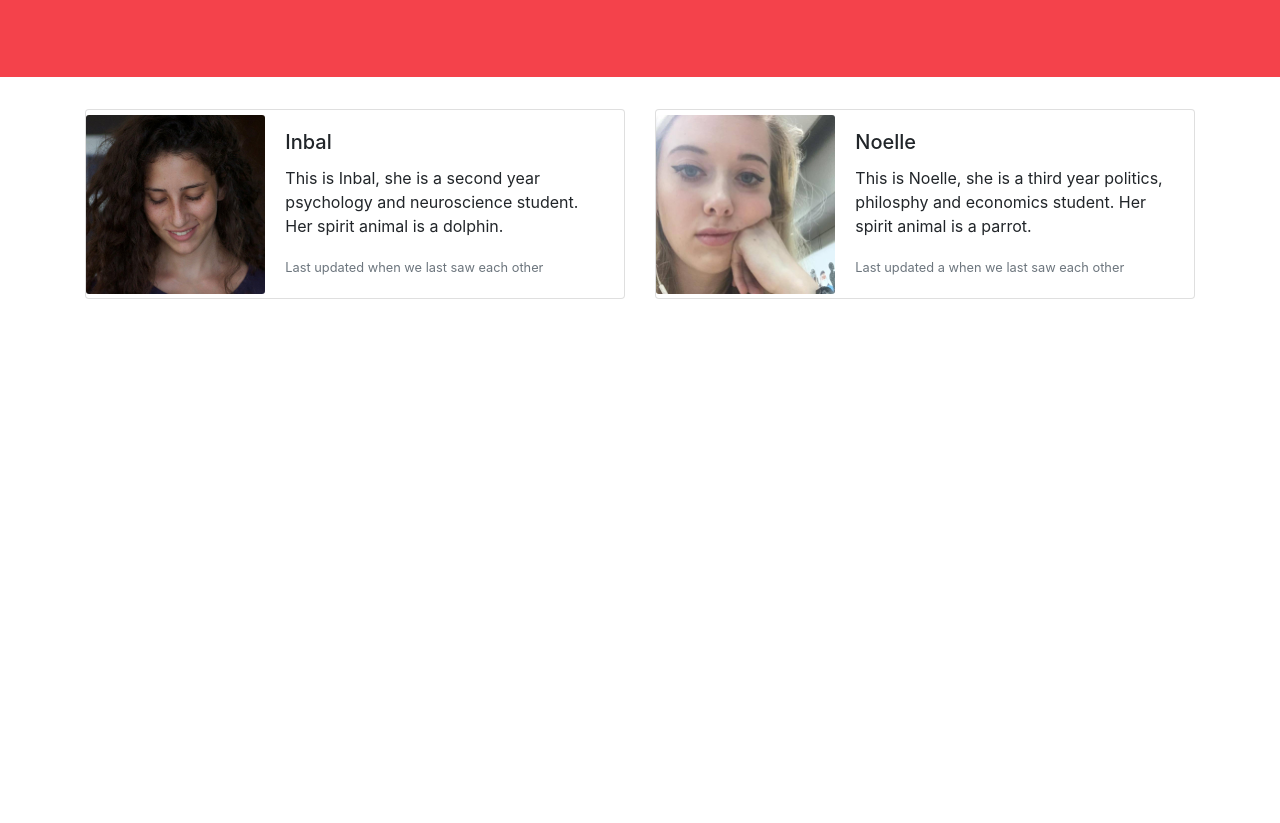
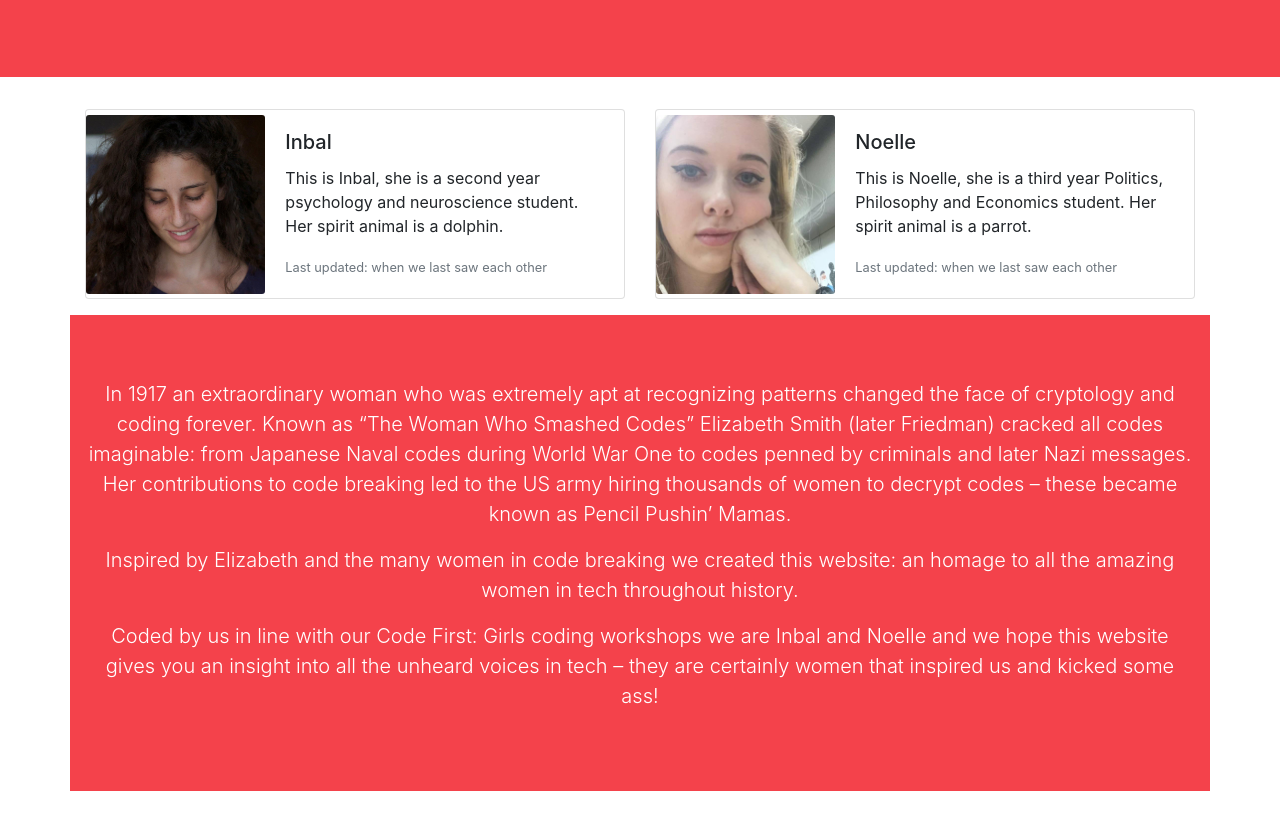
Before and after one commit to No-elles/No-elles.github.io, a plain HTML site: page about.html in a window 1280 px wide. Shown: the part 228-1051 px from the top of the page. Before the commit the page ends 800 px from the top, so only its background shows below. Drawn offline with nearby package versions, Linux system fonts and the light colour scheme.

Commit message:
Update about.html

```diff
--- a/about.html
+++ b/about.html
@@ -53,7 +53,7 @@
             <div class="card-body">
               <h5 class="card-title">Inbal</h5>
               <p class="card-text">This is Inbal, she is a second year psychology and neuroscience student. Her spirit animal is a dolphin.</p>
-              <p class="card-text"><small class="text-muted">Last updated when we last saw each other</small></p>
+              <p class="card-text"><small class="text-muted">Last updated: when we last saw  each other</small></p>
             </div>
           </div>
         </div>
@@ -67,12 +67,22 @@
         <div class="col-md-8">
           <div class="card-body">
             <h5 class="card-title">Noelle</h5>
-            <p class="card-text">This is Noelle, she is a third year politics, philosphy and economics student. Her spirit animal is a parrot.</p>
-            <p class="card-text"><small class="text-muted">Last updated a when we last saw each other</small></p>
+            <p class="card-text">This is Noelle, she is a third year Politics, Philosophy and Economics student. Her spirit animal is a parrot.</p>
+            <p class="card-text"><small class="text-muted">Last updated: when we last saw each other</small></p>
           </div>
         </div>
       </div>
       </div>
+
+            <div class="jumbotron jumbotron-fluid jumbotron2">
+              <div class="container">
+                <p class="lead jumbotron-text">In 1917 an extraordinary woman who was extremely apt at recognizing patterns changed the face of cryptology and coding forever. Known as “The Woman Who Smashed Codes” Elizabeth Smith (later Friedman) cracked all codes imaginable: from Japanese Naval codes during World War One to codes penned by criminals and later Nazi messages. Her contributions to code breaking led to the US army hiring thousands of women to decrypt codes – these became known as Pencil Pushin’ Mamas. </p>
+                <p class="lead jumbotron-text"> Inspired by Elizabeth and the many women in code breaking we created this website: an homage to all the amazing women in tech throughout history. </p>
+                  <p class="lead jumbotron-text" >Coded by us in line with our Code First: Girls coding workshops we are Inbal and Noelle and we hope this website gives you an insight into all the unheard voices in tech – they are certainly women that inspired us and kicked some ass!  </p>
+              </div>
+            </div>
+
+
     </div>
 
 
```
